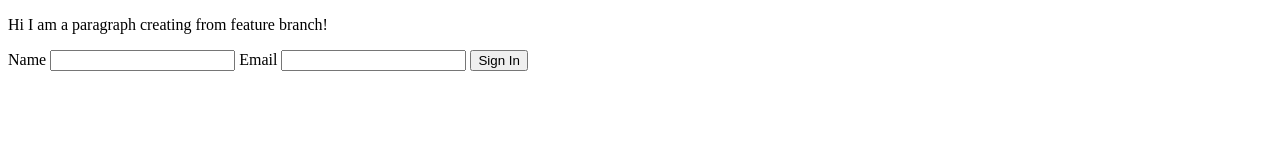
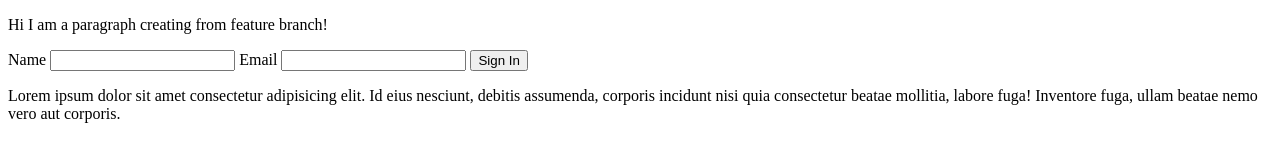
Before and after one commit to thantzin-tun/git_testing, a plain HTML site: page index.html in a window 1280 px wide. Drawn offline with Linux system fonts and the light colour scheme.

Commit message:
adding one paragrapy tab

```diff
--- a/index.html
+++ b/index.html
@@ -16,5 +16,11 @@
       <input type="text" />
       <button type="submit">Sign In</button>
     </form>
+    <p>
+      Lorem ipsum dolor sit amet consectetur adipisicing elit. Id eius nesciunt,
+      debitis assumenda, corporis incidunt nisi quia consectetur beatae
+      mollitia, labore fuga! Inventore fuga, ullam beatae nemo vero aut
+      corporis.
+    </p>
   </body>
 </html>
```
